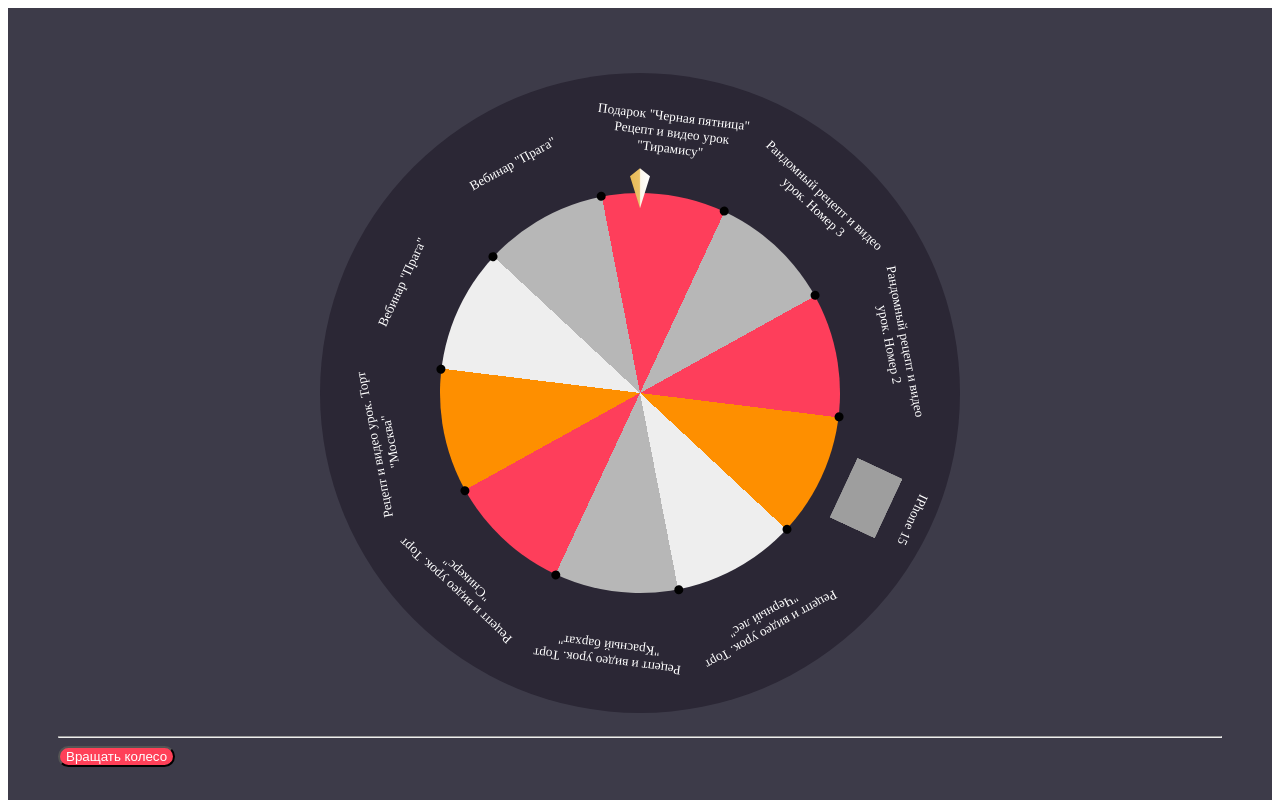
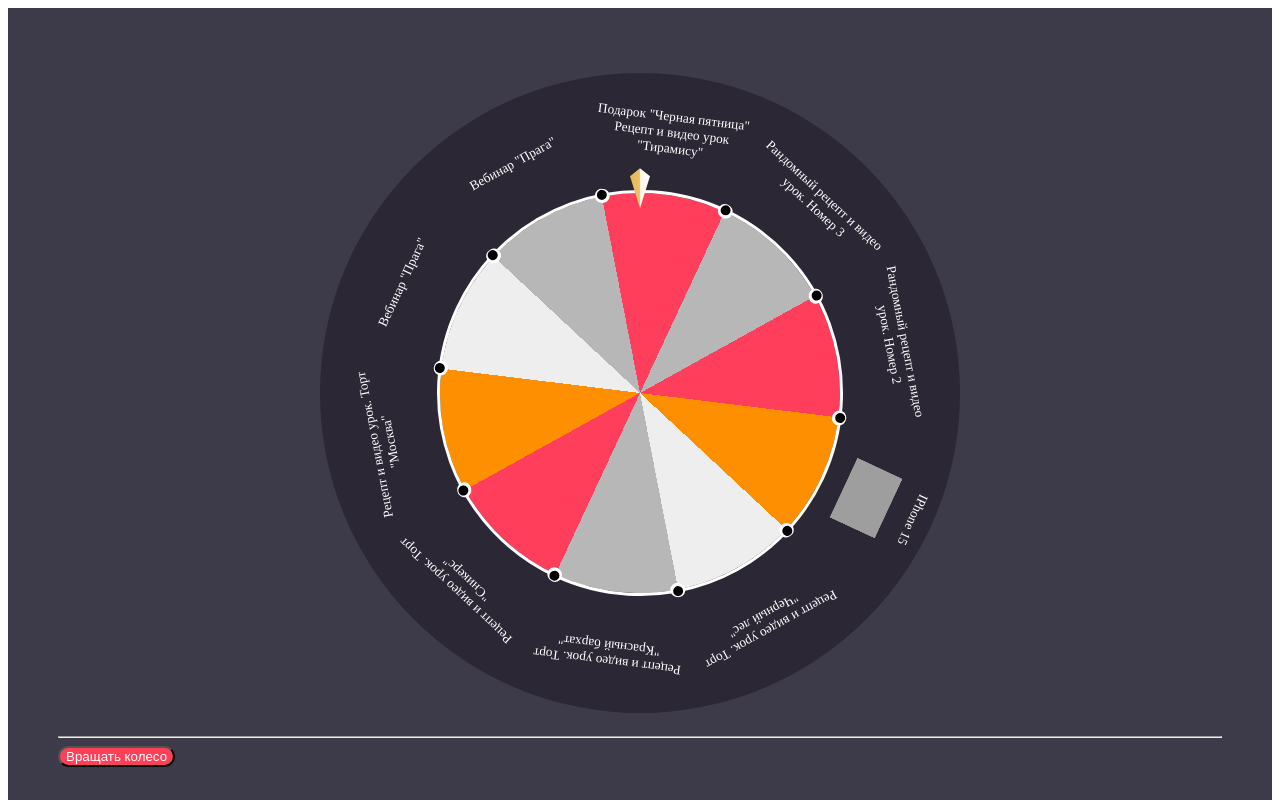
Before and after one commit to LoranDeMarcus/wheel, a plain HTML site: page index.html in a window 1280 px wide. Shown: the top 800 px of the page. Drawn offline with nearby package versions, Linux system fonts and the light colour scheme; grey boxes are pictures that could not be loaded.

Commit message:
фиксы

```diff
--- a/index.js
+++ b/index.js
@@ -27,24 +27,28 @@ const links = [
   {
     name: 'Шоколад',
     link: 'https://fs.getcourse.ru/fileservice/file/download/a/30899/sc/236/h/84f3c166be3e11ce35acfaa61556756a.png',
+    chance: 0.0001,
   },
   {
     name: 'iPhone 15',
     link: 'https://fs.getcourse.ru/fileservice/file/download/a/30899/sc/136/h/d66ac740562146140c9cf815a13c3ddf.png',
+    chance: 0.2,
   },
   {
     name: 'Миксер',
     link: 'https://fs.getcourse.ru/fileservice/file/download/a/30899/sc/52/h/1fe3825e90934c86047c2bb4286b309a.png',
+    chance: 0.0001,
   },
   {
     name: 'Планетарный миксер',
     link: 'https://fs.getcourse.ru/fileservice/file/download/a/30899/sc/101/h/db86244dd68019151f9352bccf47d073.png',
+    chance: 0.0001,
   },
 ]
 
-function getLinkByName(links, name) {
+function getByName(links, name) {
   const foundLink = links.find(link => link.name.toLowerCase().includes(name.toLowerCase()))
-  return foundLink ? foundLink.link : null
+  return { image: foundLink ? foundLink.link : null, chance: foundLink ? foundLink.chance : 0 }
 }
 
 $(document).ready(function () {
@@ -120,14 +124,11 @@ $(document).ready(function () {
       const defaultChance = Math.floor(100 / (titlePrizes[formKey].length - links.length))
       titlePrizes[formKey].each(function (i, e) {
         let title = $(e).text().trim()
-        // const chance = $(e).siblings('.pull-left.form-position-checker').find('.form-position-input').data('price-delimiter')
         const name = $(e).find('.offer-title').text().trim()
         if (title) {
-          const image = getLinkByName(links, name)
-          const chance = image ? 0.0001 : defaultChance
-          console.log(chance)
+          const { image, chance: drop } = getByName(links, name)
           if (!prizes[formKey]) prizes[formKey] = []
-          // let c = typeof (wheelColors) != 'undefined' && wheelColors !== null && wheelColors[i] ? wheelColors[i] : generateColor()
+          const chance = drop ? drop : defaultChance
           const c = wheelColors[i % wheelColors.length]
           prizes[formKey].push({ text: title, color: c, chance, image })
         }
@@ -240,7 +241,6 @@ $(document).ready(function () {
     // функция выбора призового сектора
     const selectPrize = () => {
       selected = selectSector(prizes[formKey])
-      console.log('selected', selected)
       prizeNodes[formKey][selected].classList.add(selectedClass)
       setPrize(selected)
     }
@@ -249,7 +249,6 @@ $(document).ready(function () {
     const setPrize = (selected) => {
       if (titlePrizes[formKey].length > 0) {
         let selectedTitle = $(prizeNodes[formKey][selected]).text().trim()
-        console.log('selectedTitle', selectedTitle)
         titlePrizes[formKey].each(function (i, e) {
           let title = $(e).text().trim()
           if (title === selectedTitle) {
@@ -270,7 +269,7 @@ $(document).ready(function () {
       // задаем дополнительное количество оборотов
       const rotates =  (spinertia(3, 9) * 360)
       // задаём начальное вращение колеса
-      rotation[formKey] = spinertia(prizeSlice[formKey] * selected, prizeSlice[formKey] * maxPrizeSlice - 2) + rotates
+      rotation[formKey] = spinertia(prizeSlice[formKey] * selected + 4, prizeSlice[formKey] * maxPrizeSlice - 4) + rotates
       // убираем прошлый приз
       prizeNodes[formKey].forEach((prize) => prize.classList.remove(selectedClass))
       // добавляем колесу класс is-spinning, с помощью которого реализуем нужную отрисовку
--- a/styles.css
+++ b/styles.css
@@ -83,6 +83,7 @@
   transform: rotate(calc(var(--rotate, 25) * 1deg));
   /* рисуем круглую обводку, а всё, что не поместится, — будет скрыто за кругом */
   border-radius: 50%;
+  outline: 3px solid #ffffff;
 }
 
 /* всё, что внутри этого блока, будет находиться в области сетки с названием spinner */
@@ -109,13 +110,24 @@
   position: relative;
 }
 
+.prize::before {
+  content: '';
+  position: absolute;
+  bottom: calc(var(--size) / 12.7);
+  left: calc(var(--size) / 220);
+  width: calc(var(--size) / 28);
+  height: calc(var(--size) / 28);
+  border-radius: 50%;
+  background-color: #ffffff;
+}
+
 .prize::after {
   content: '';
   position: absolute;
   bottom: calc(var(--size) / 12);
-  left: calc(var(--size) / 80);
-  width: calc(var(--size) / 45);
-  height: calc(var(--size) / 45);
+  left: calc(var(--size) / 120);
+  width: calc(var(--size) / 40);
+  height: calc(var(--size) / 40);
   border-radius: 50%;
   background-color: #000;
 }
```
